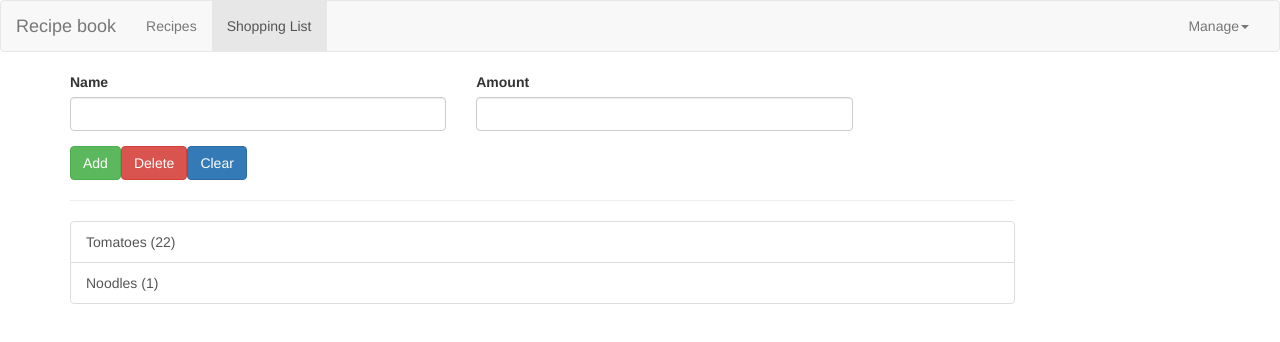
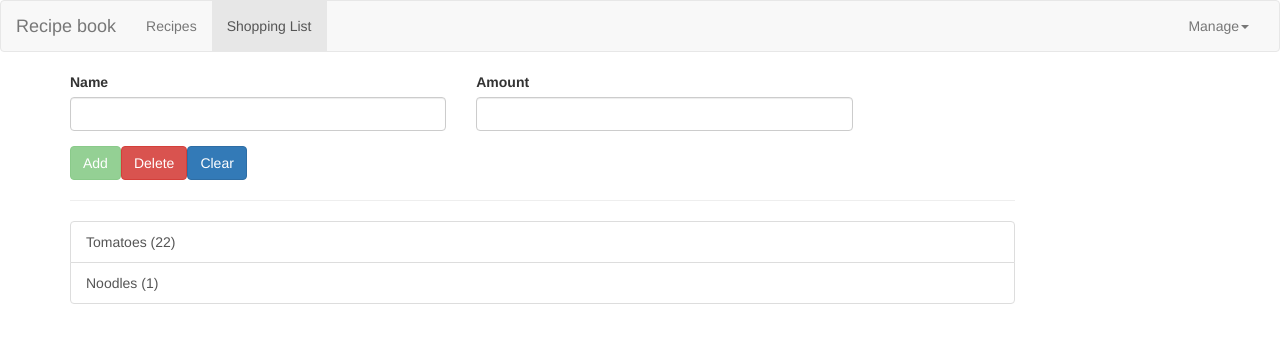
Before and after one commit to Pallavi2911/course_project, an Angular app: page /shopping-list in a window 1280 px wide. Shown: the top 342 px of the page. Built offline with nearby package versions, Linux system fonts and the light colour scheme.

Commit message:
validation

```diff
--- a/src/app/shopping-list/shopping-edit/shopping-edit.component.html
+++ b/src/app/shopping-list/shopping-edit/shopping-edit.component.html
@@ -10,22 +10,29 @@
             class="form-control"
             name="name"
             ngModel
+            required
           />
         </div>
         <div class="col-sm-5 form-group">
           <label for="amount">Amount</label>
           <input
-            type="text"
+            type="number"
             id="amount"
             class="form-control"
             name="amount"
             ngModel
+            required
+            [pattern]="'^[1-9]+[0-9]*$'"
           />
+          <!-- pattern for number greater than zero -->
+          <!-- can also be used pattern="^[1-9]+[0-9]*$" -->
         </div>
       </div>
       <div class="row">
         <div class="col-xs-12">
-          <button class="btn btn-success" type="submit">Add</button>
+          <button class="btn btn-success" type="submit" [disabled]="!f.valid">
+            Add
+          </button>
           <button class="btn btn-danger" type="button">Delete</button>
           <button class="btn btn-primary" type="button">Clear</button>
         </div>
```
